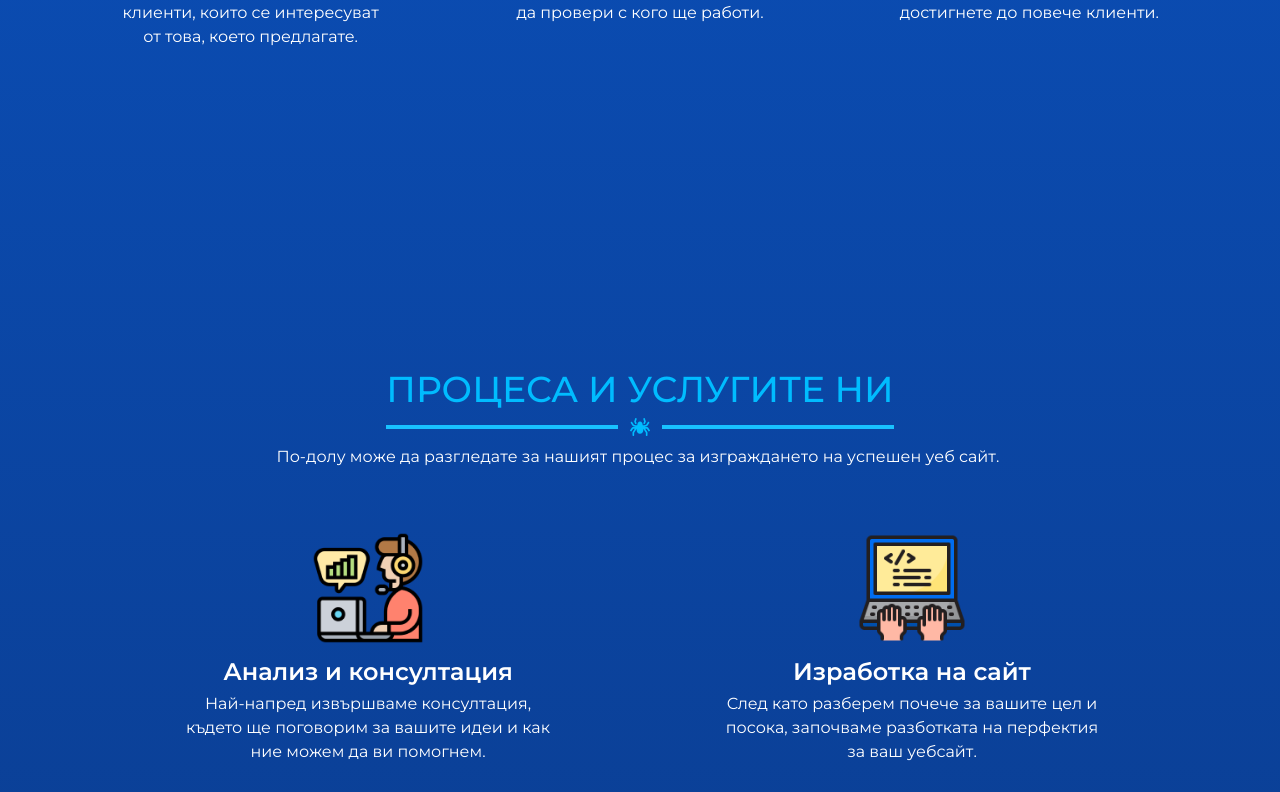
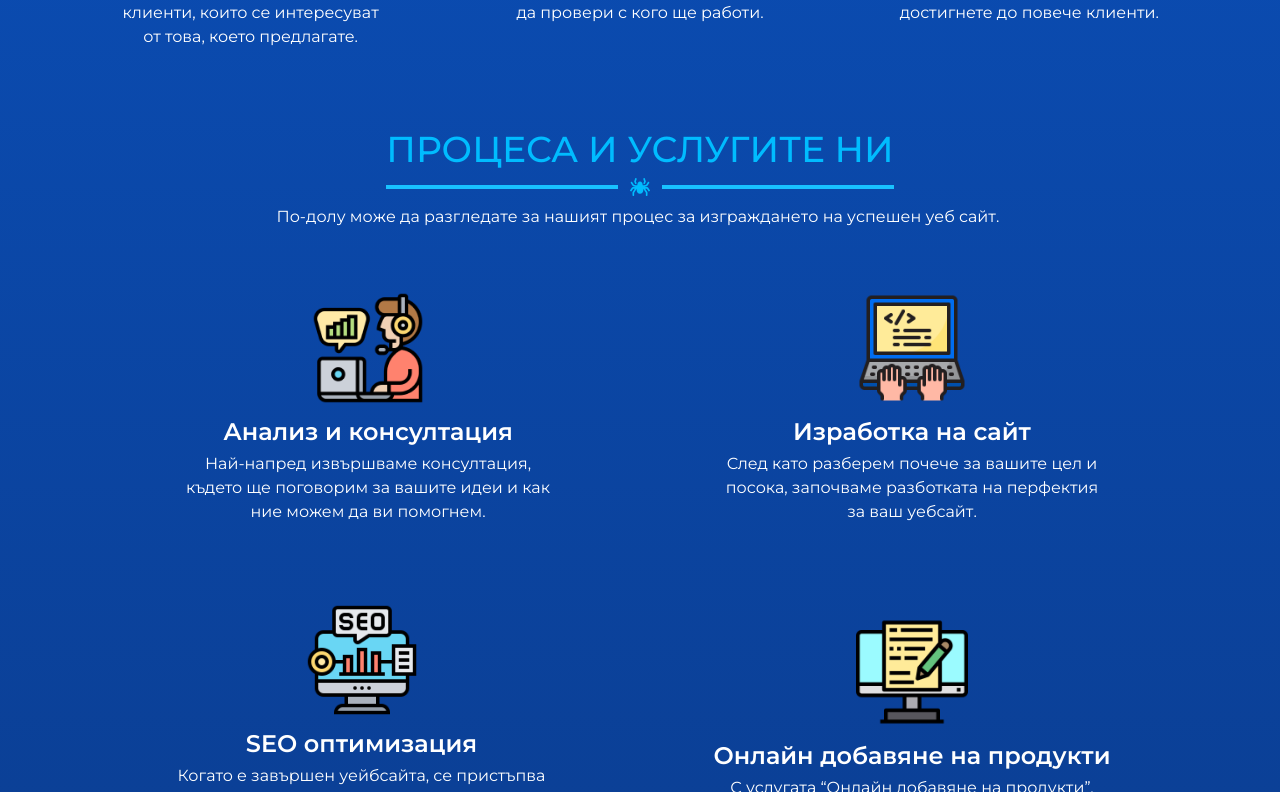
Before and after one commit to StroverIT/Strover, a Next.js app: page /web in a window 1280 px wide. Shown: the part 1548-2340 px from the top of the page. Built offline with nearby package versions, Linux system fonts and the light colour scheme; a web font is replaced by a local one.

Commit message:
removing spacing

```diff
--- a/components/web/ProcessAndServices.js
+++ b/components/web/ProcessAndServices.js
@@ -6,7 +6,7 @@ import FadeFromBottom from "../layouts/animations/onView/FadeFromBottom";
 
 export default function ProcessAndServices() {
   return (
-    <section className="mt-20 max-lg:container md:mt-80" id="services">
+    <section className="mt-20 max-lg:container md:mt-20" id="services">
       <section className="flex-col text-center flex-center">
         <div className="font-semibold uppercase text-blue-50 flex-center">
           <HeaderSpider title="Процеса и услугите ни" size="text-4xl" />
```
